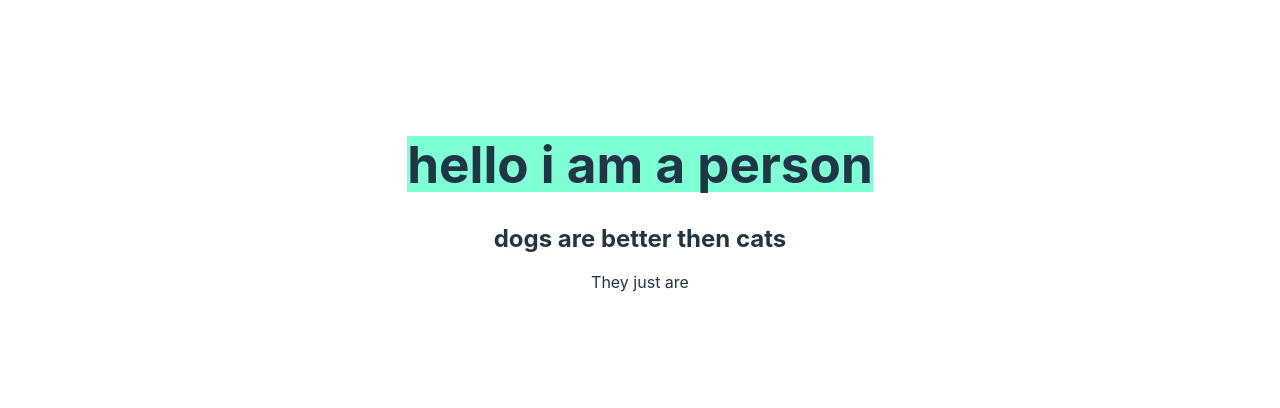
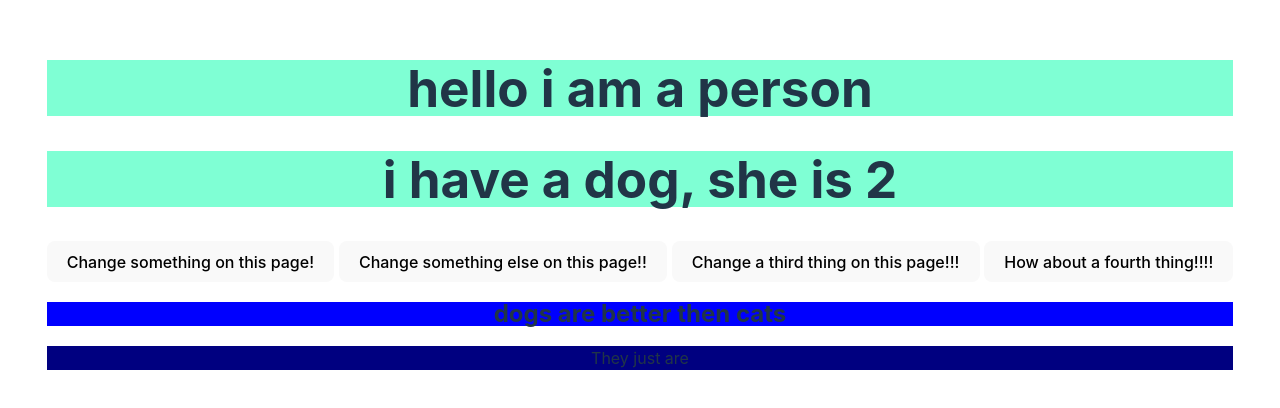
Before and after one commit to Golden-Piglin/vitejs-vite-8a12ck, a Svelte app: page / in a window 1280 px wide. Shown: the part 194-602 px from the top of the page. Built offline with nearby package versions, Linux system fonts and the light colour scheme.

Commit message:
1 file modified

```diff
--- a/src/App.svelte
+++ b/src/App.svelte
@@ -1,13 +1,50 @@
-<h1>hello i am a person</h1>
+<script>
+let age
+ age = 2
+ function onclick() {
+   age = age + 1
+ }
+ function onClick() {
+   age = age - 1
+ }
+ function onCLick() {
+   age = age + 10
+ }
+ function onCLIck() {
+   age = age - 10
+ }
+  </script>
+
+<h1>
+hello i am a person
+</h1>
+<h1>
+i have a dog, she is {age}
+
+</h1>
+
+<button on:click={onclick}>Change something on this page!</button>
+<button on:click={onClick}>Change something else on this page!!</button>
+<button on:click={onCLick}>Change a third thing on this page!!!</button>
+<button on:click={onCLIck}>How about a fourth thing!!!!</button>
 
 
 <h2>
 dogs are better then cats
 
 </h2>
-<p> They just are </p>
+
+
+<p>
+ They just are
+
+ </p>
 
 <style>
 h1 {background: aquamarine
 }
+h2 {background: blue
+}
+p {background: navy
+}
 </style>
```
